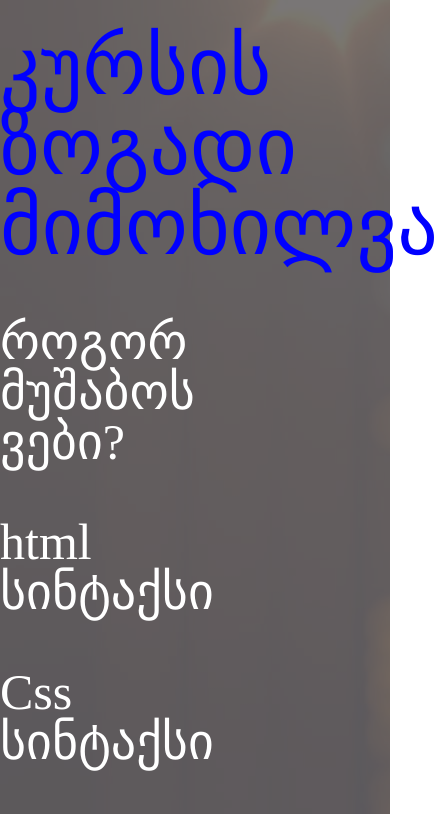
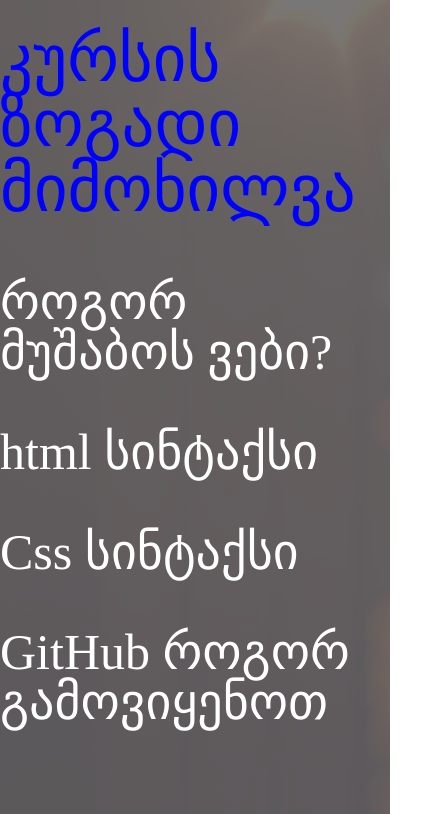
Before and after one commit to bob-justbob/htmlCss, a plain HTML site: page intro.html in a window 390 px wide. Shown: the top 814 px of the page, 438 px wide, since content can reach past the window. Drawn offline with Linux system fonts and the light colour scheme.

Commit message:
i want to sleep

```diff
--- a/css/intro.css
+++ b/css/intro.css
@@ -61,9 +61,16 @@ li:hover, li:focus {
 @media (max-width: 560px) {
     section {
         height: 1200px;
+        width: 100%;
     }
     .main {
         margin-left: 0%;
+        width: 100%;
+    }
+    .cont h1 {
+        width: 100%;
+        height: 200px;
+        font-size: 65px;
     }
     ul {
         width: 100%;
```
